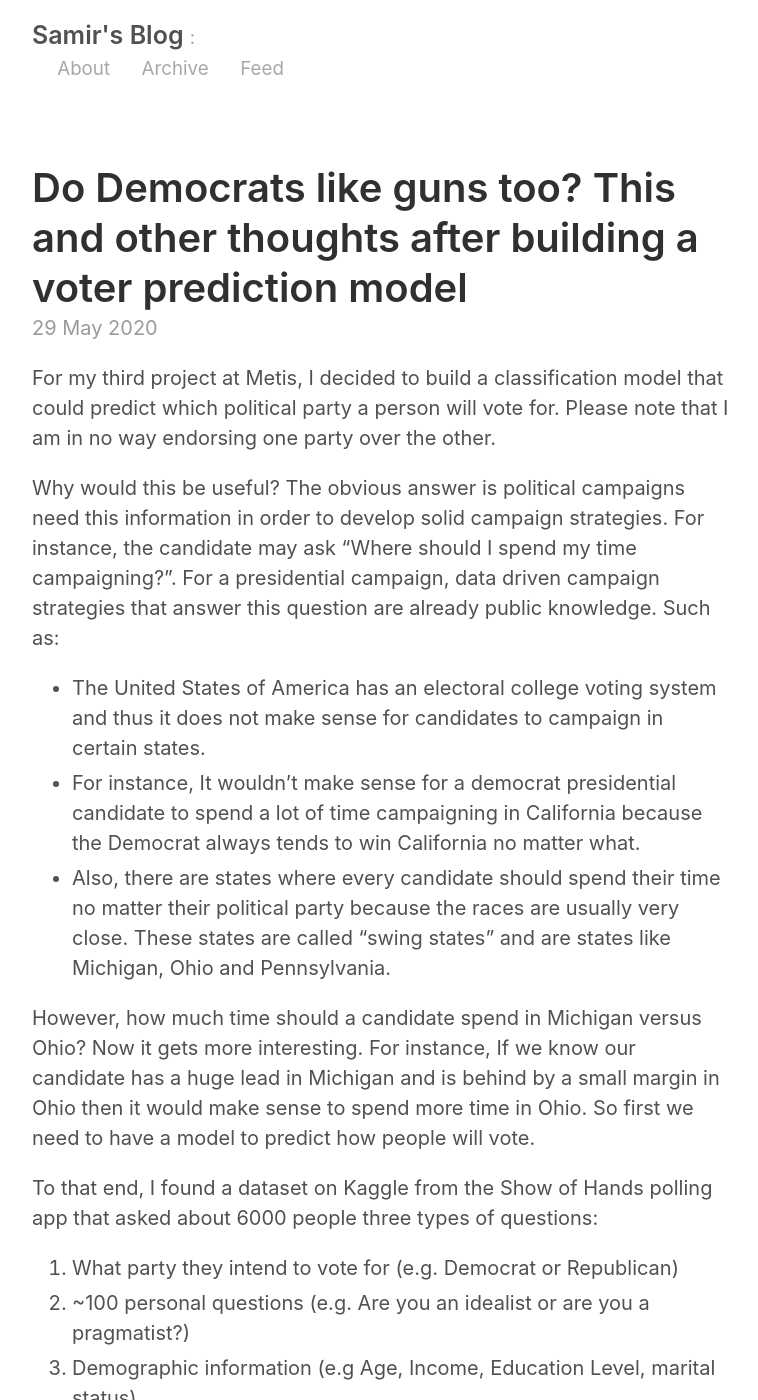
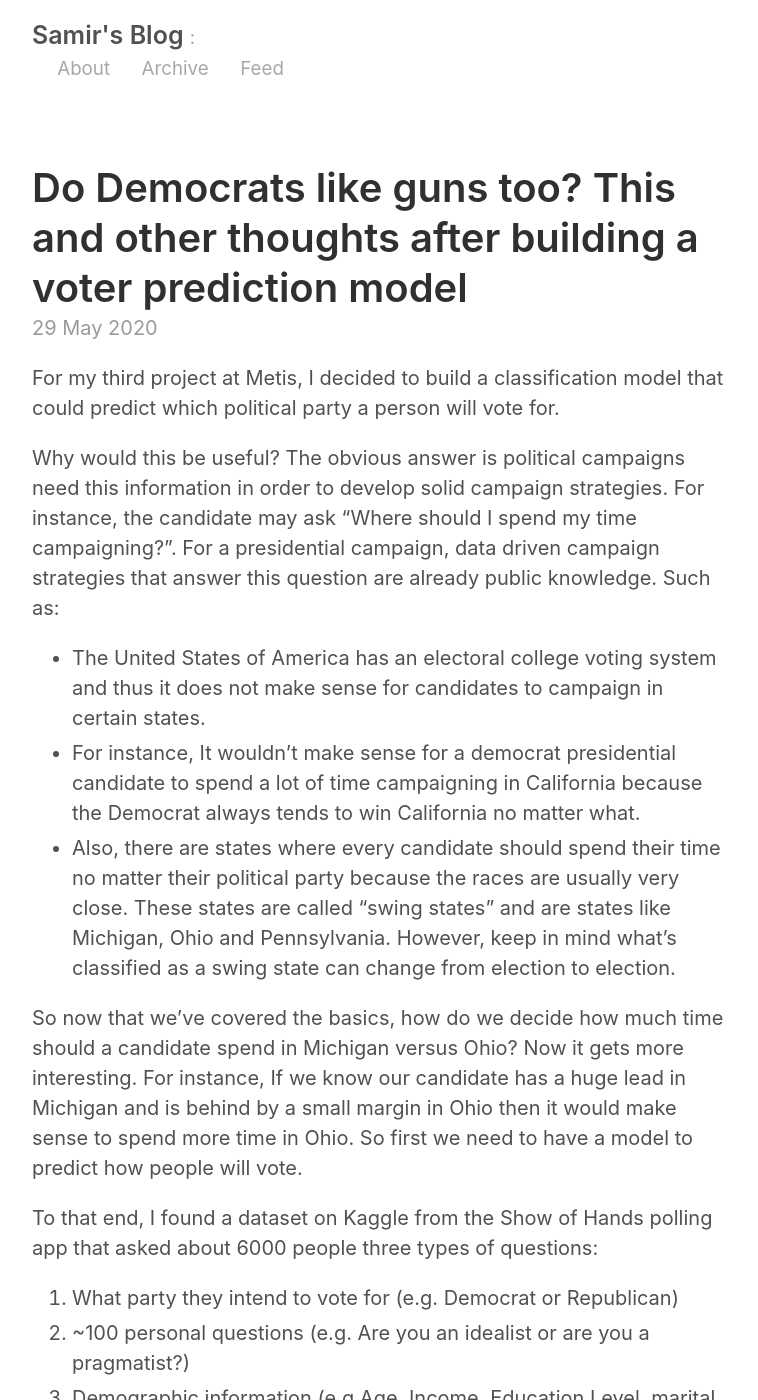
Before and after one commit to samirthanedar/samirthanedar.github.io, a Jekyll site: the page built from _posts/2020-05-29-Voter-Classification.md, in a window 1280 px wide and 1400 px high. Shown: the whole window, without its empty margins (258-1016 px from the left). Built offline with Jekyll 4.4.1, drawn with Linux system fonts in a browser that asks for light colours; some of the changed text lies outside the part shown.

Commit message:
edited blog 3 for clarity

```diff
--- a/_posts/2020-05-29-Voter-Classification.md
+++ b/_posts/2020-05-29-Voter-Classification.md
@@ -3,15 +3,15 @@ layout: post
 title: Do Democrats like guns too? This and other thoughts after building a voter prediction model
 ---
 
-For my third project at Metis, I decided to build a classification model that could predict which political party a person will vote for. Please note that I am in no way endorsing one party over the other.
+For my third project at Metis, I decided to build a classification model that could predict which political party a person will vote for.
 
 Why would this be useful? The obvious answer is political campaigns need this information in order to develop solid campaign strategies. For instance, the candidate may ask “Where should I spend my time campaigning?”. For a presidential campaign, data driven campaign strategies that answer this question are already public knowledge. Such as:
 
 * The United States of America has an electoral college voting system and thus it does not make sense for candidates to campaign in certain states.
 * For instance, It wouldn’t make sense for a democrat presidential candidate to spend a lot of time campaigning in California because the Democrat always tends to win California no matter what.
-* Also, there are states where every candidate should spend their time no matter their political party because the races are usually very close. These states are called “swing states” and are states like Michigan, Ohio and Pennsylvania.
+* Also, there are states where every candidate should spend their time no matter their political party because the races are usually very close. These states are called “swing states” and are states like Michigan, Ohio and Pennsylvania. However, keep in mind what's classified as a swing state can change from election to election.
 
-However, how much time should a candidate spend in Michigan versus Ohio? Now it gets more interesting. For instance, If we know our candidate has a huge lead in Michigan and is behind by a small margin in Ohio then it would make sense to spend more time in Ohio. So first we need to have a model to predict how people will vote.
+So now that we've covered the basics, how do we decide how much time should a candidate spend in Michigan versus Ohio? Now it gets more interesting. For instance, If we know our candidate has a huge lead in Michigan and is behind by a small margin in Ohio then it would make sense to spend more time in Ohio. So first we need to have a model to predict how people will vote.
 
 To that end, I found a dataset on Kaggle from the Show of Hands polling app that asked about 6000 people three types of questions:
 
@@ -19,7 +19,7 @@ To that end, I found a dataset on Kaggle from the Show of Hands polling app that
 1. ~100 personal questions (e.g. Are you an idealist or are you a pragmatist?)
 1. Demographic information (e.g Age, Income, Education Level, marital status)
 
-The interesting part of this dataset was the personal questions. The link between demographics and voter tendencies is perhaps more well known. However, because of the amount of personal questions that were asked of each respondent, this gives us a chance to classify voters based on personality. Of course, a quick disclaimer: Kaggle does not provide many details about the dataset beyond the app that was used to collect the data. That means, we cannot use the results of the project to make any generalizations about voters. That is also not the point of this post. The post is simply meant to describe my learnings while building a voter prediction model  and I hope others will find that interesting.
+The interesting part of this dataset was the personal questions. The link between demographics and voter tendencies is perhaps more well known. However, because of the amount of personal questions that were asked of each respondent, this gives us a chance to classify voters based on personality. Of course, a quick disclaimer: Kaggle does not provide many details about the dataset beyond the app that was used to collect the data. That means, we cannot use the results of the project to make any generalizations about voters. That is also not the point of this post. The post is simply meant to describe my learnings while building a voter prediction model and I hope others will find that interesting.
 
 ### Model Selection and Feature Importance:
 
@@ -51,7 +51,7 @@ What would be driving this? Looking “under the hood” you can see why some of
 For people who “yes” to the question: “Do you personally own a gun?”, 61% of them also said they were voting Republican.
 * Thus, according to this sample, 39% of gun-owners intended to vote democrat. That certainly goes against conventional wisdom!
 
-Those are two questions which divided the group of respondents the best. As you go down the list, when you split the group of people by how they answered each question the results get closer and closer to 50-50 splits. As you can imagine, this is not as helpful for me when I’m trying to predict which party someone will vote for.
+Those are two questions which divided the group of respondents the best. Ultimately, that is what feature importances show us: which answers help us divide the group into democrats or republicans the best. As you go down the list, when you split the group of people by how they answered each question the results get closer and closer to 50-50 splits.
 
 ### And why might this be helpful?
 
```
Also changed, not shown: other parts of _posts/2020-05-29-Voter-Classification.md (+2 -2 lines).
